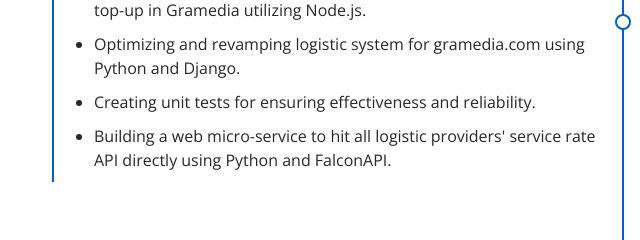
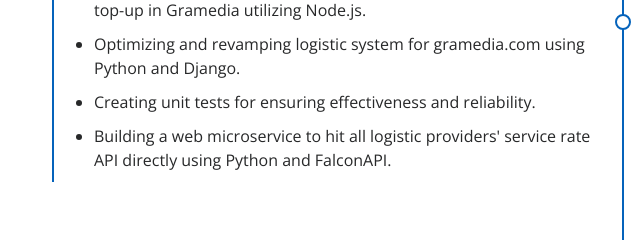
Before and after one commit to audricimanuel/audricimanuel.github.io, a plain HTML site: page index.html in a window 1280 px wide. Shown: the part 2100-2340 px from the top of the page, 80-720 px from the left. Drawn offline with nearby package versions, Linux system fonts and the light colour scheme.

Commit message:
edit text

```diff
--- a/index.html
+++ b/index.html
@@ -129,7 +129,7 @@
                 <li>Developing and optimizing web application for billing payment and top-up in Gramedia utilizing Node.js.</li>
                 <li>Optimizing and revamping logistic system for gramedia.com using Python and Django.</li>
                 <li>Creating unit tests for ensuring effectiveness and reliability.</li>
-                <li>Building a web micro-service to hit all logistic providers' service rate API directly using Python and FalconAPI.</li>
+                <li>Building a web microservice to hit all logistic providers' service rate API directly using Python and FalconAPI.</li>
               </ul>
             </div>
           </div>
```
